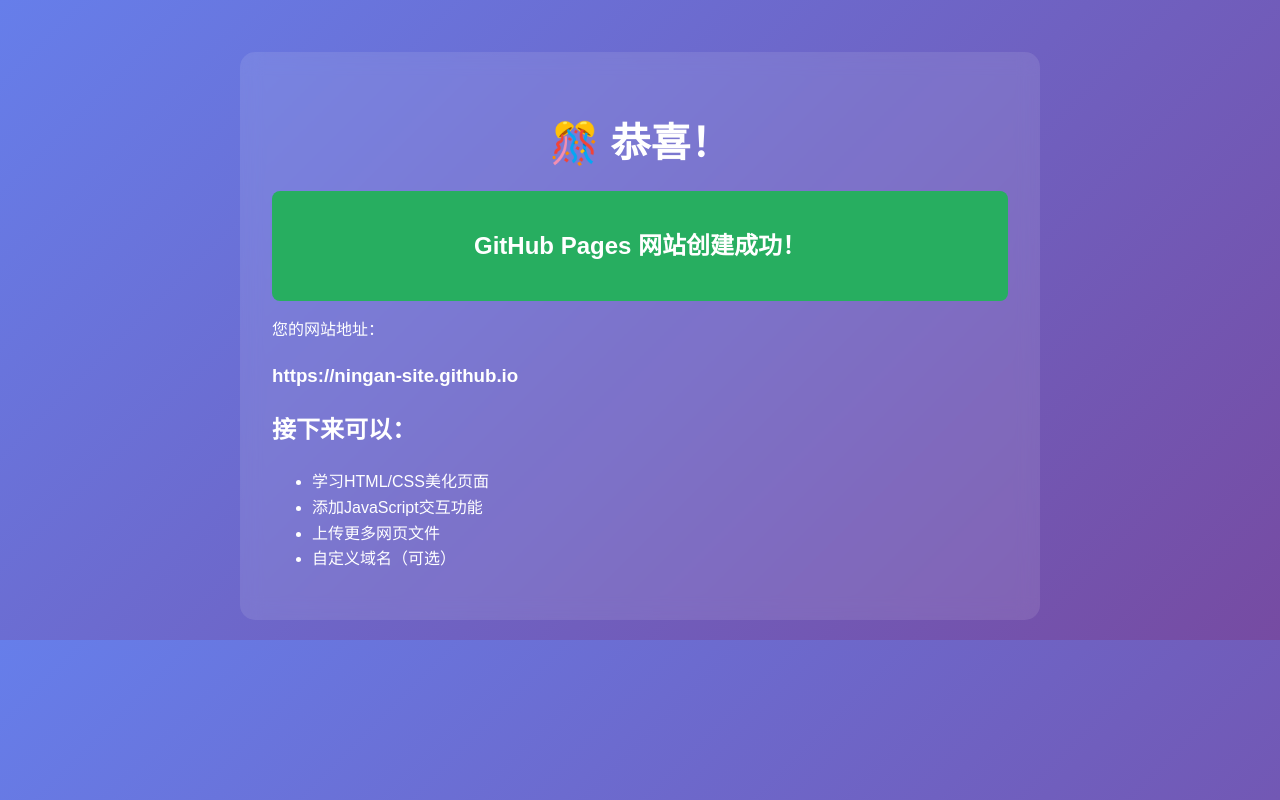
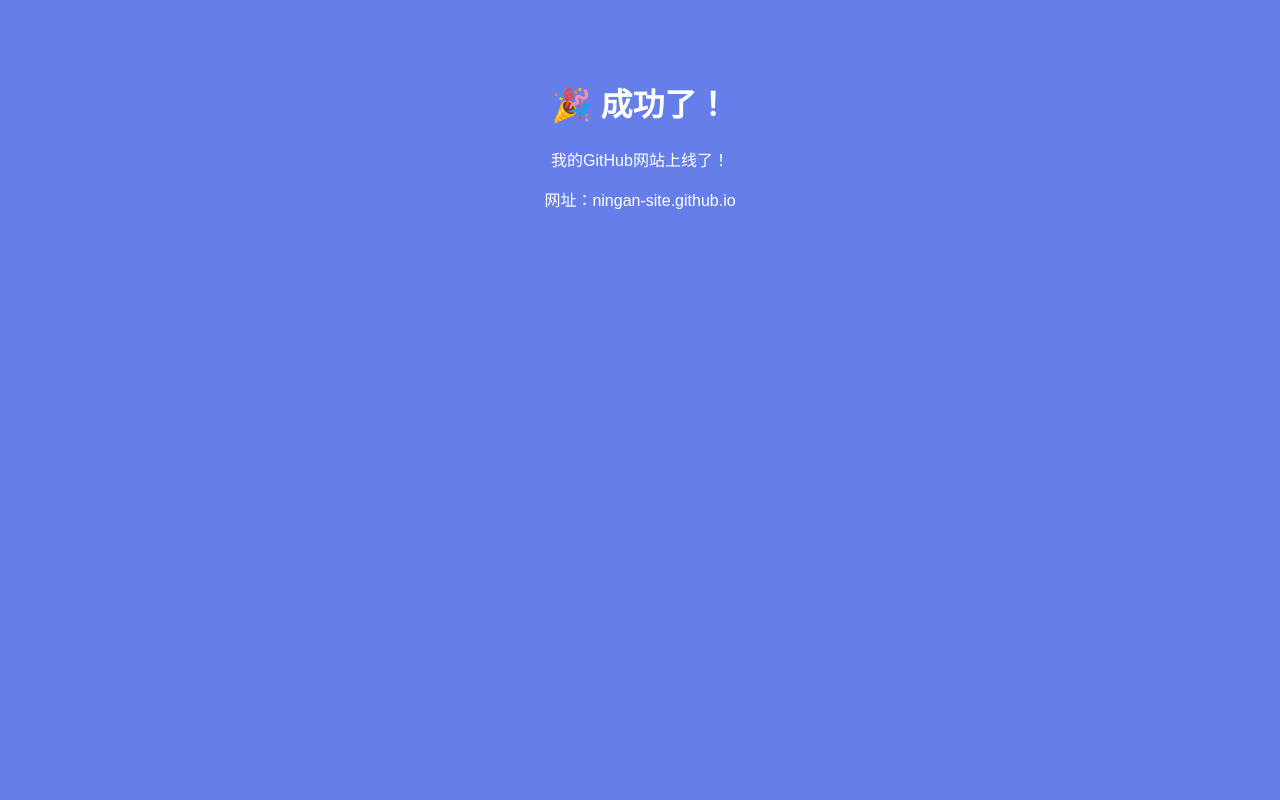
Before and after one commit to ningan-bot/ningan-site.github.io, a plain HTML site: page index.html in a window 1280 px wide. Drawn offline with Linux system fonts and the light colour scheme.

Commit message:
更新 index.html

```diff
--- a/index.html
+++ b/index.html
@@ -1,57 +1,23 @@
 <!DOCTYPE html>
-<html lang="zh-CN">
+<html>
 <head>
-    <meta charset="UTF-8">
-    <meta name="viewport" content="width=device-width, initial-scale=1.0">
-    <title>欢迎来到我的网站</title>
+    <title>我的网站</title>
     <style>
-        /* 补充跨设备字体 fallback，提升兼容性 */
         body {
-            font-family: 'Microsoft YaHei', 'Heiti SC', 'SimHei', sans-serif;
-            max-width: 800px;
-            margin: 0 auto;
-            padding: 20px;
-            background: linear-gradient(135deg, #667eea 0%, #764ba2 100%);
+            font-family: Arial;
+            text-align: center;
+            padding: 50px;
+            background: #667eea;
             color: white;
-            line-height: 1.6;
-        }
-        .container {
-            background: rgba(255, 255, 255, 0.1);
-            padding: 2rem;
-            border-radius: 15px;
-            backdrop-filter: blur(10px);
-            margin-top: 2rem;
         }
         h1 {
-            text-align: center;
-            font-size: 2.5rem;
-            margin-bottom: 1rem;
-        }
-        .success {
-            background: #27ae60;
-            padding: 1rem;
-            border-radius: 8px;
-            text-align: center;
-            margin: 1rem 0;
+            font-size: 2rem;
         }
     </style>
 </head>
 <body>
-    <!-- 替换为 HTML5 语义化标签 <main>，提升规范性 -->
-    <main class="container">
-        <h1>🎊 恭喜！</h1>
-        <div class="success">
-            <h2>GitHub Pages 网站创建成功！</h2>
-        </div>
-        <p>您的网站地址：</p>
-        <h3>https://ningan-site.github.io</h3>
-        <h2>接下来可以：</h2>
-        <ul>
-            <li>学习HTML/CSS美化页面</li>
-            <li>添加JavaScript交互功能</li>
-            <li>上传更多网页文件</li>
-            <li>自定义域名（可选）</li>
-        </ul>
-    </main>
+    <h1>🎉 成功了！</h1>
+    <p>我的GitHub网站上线了！</p>
+    <p>网址：ningan-site.github.io</p>
 </body>
 </html>
```
